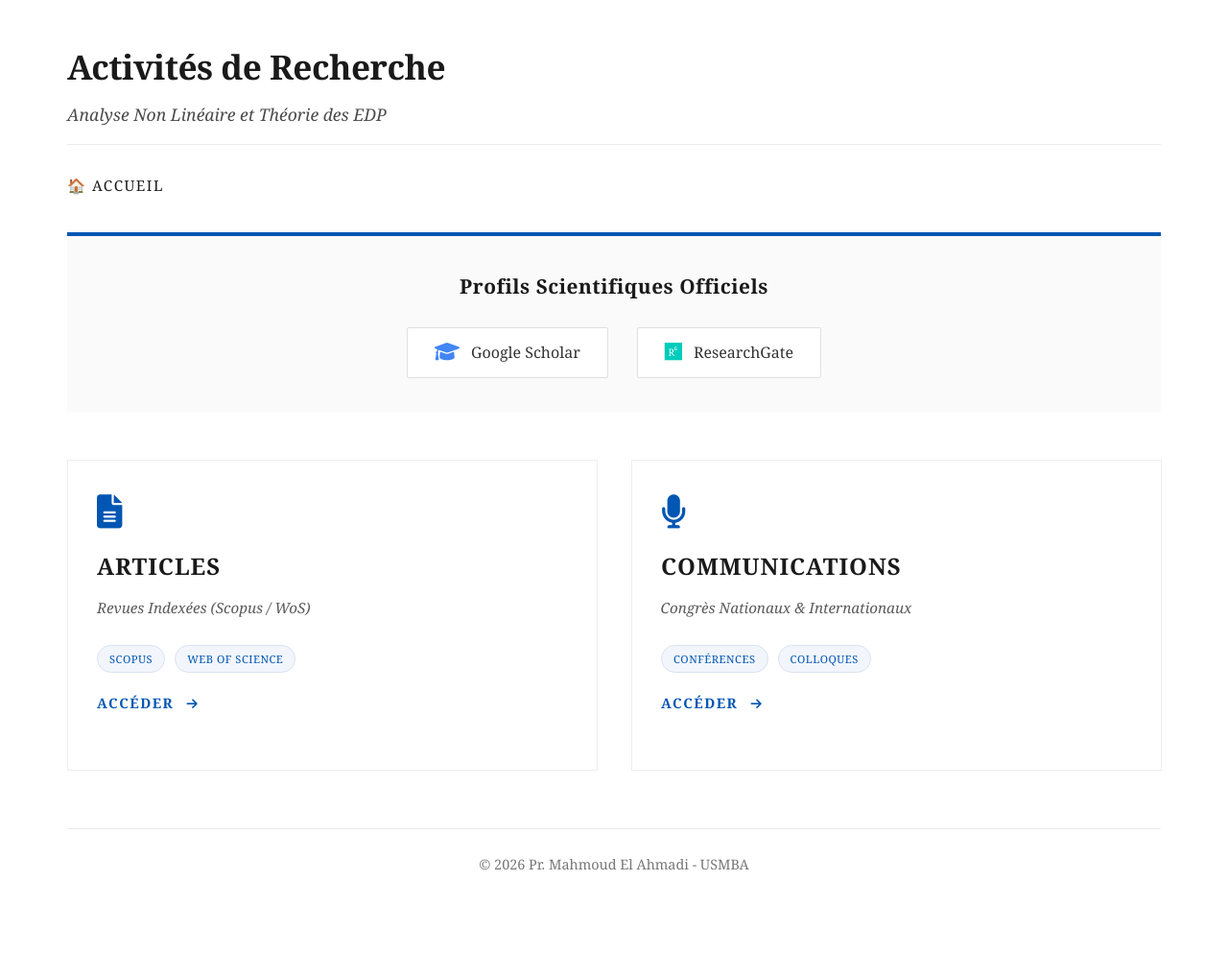
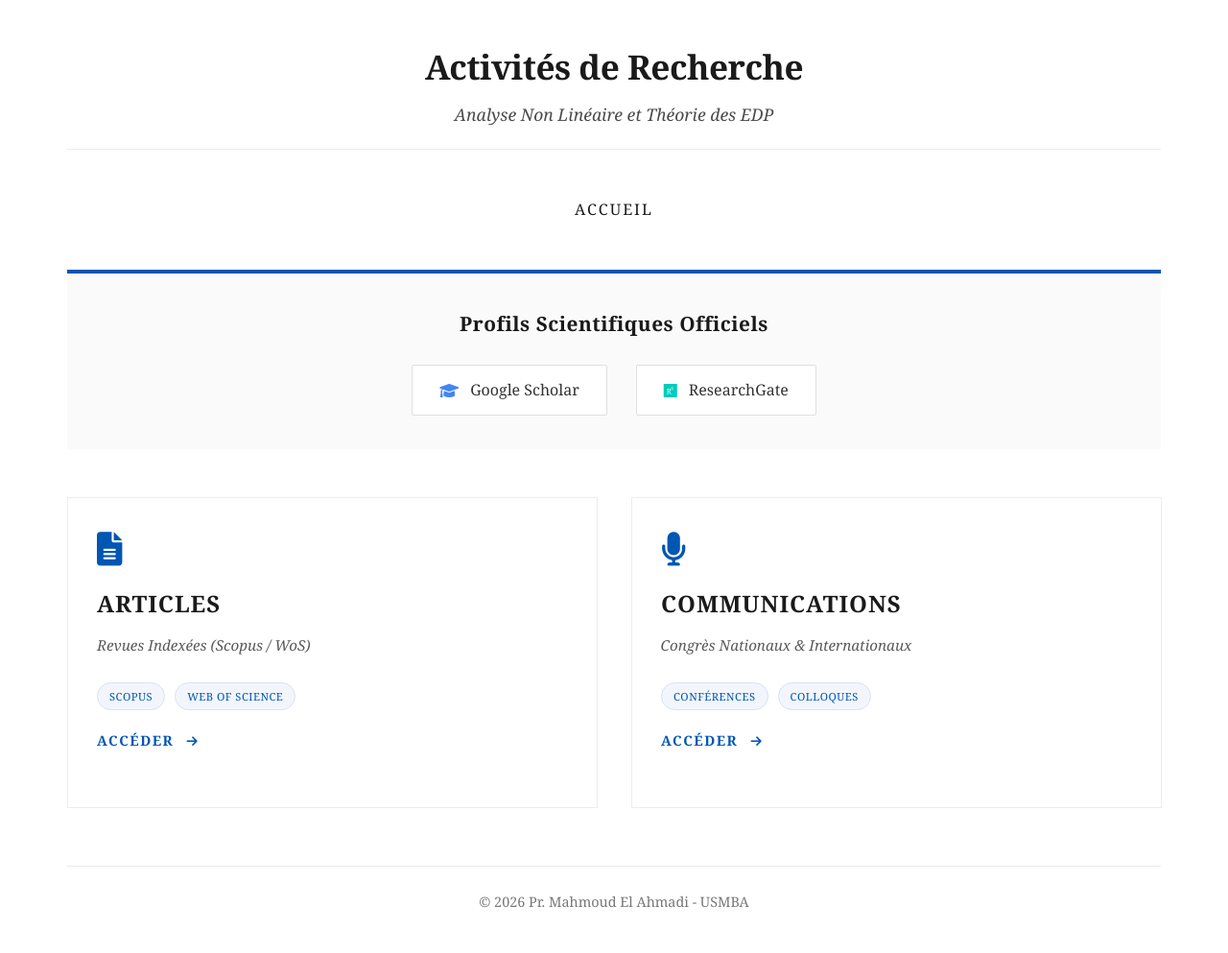
Before and after one commit to mahmoudmath/mahmoudmath.github.io, a Jekyll site: the page recherche.html, which Jekyll copies as it is, in a window 1280 px wide. Shown: the whole page at 96% size. Built offline with Jekyll 4.4.1, drawn with Linux system fonts in a browser that asks for light colours; before the commit the page ends 953 px from its top, so only the background shows below that.

Commit message:
Update recherche.html

```diff
--- a/recherche.html
+++ b/recherche.html
@@ -38,11 +38,12 @@ j=d.createElement(s),dl=l!='dataLayer'?'&l='+l:'';j.async=true;j.src=
             padding: 40px 30px;
         }
 
-        /* Header inchangé */
+        /* Header */
         .professor-header {
-            margin-bottom: 20px;
-            padding-bottom: 15px;
+            margin-bottom: 40px;
+            padding-bottom: 20px;
             border-bottom: 1px solid #eaeaea;
+            text-align: center;
         }
 
         .professor-name {
@@ -60,34 +61,36 @@ j=d.createElement(s),dl=l!='dataLayer'?'&l='+l:'';j.async=true;j.src=
             font-style: italic;
         }
 
-        /* Navigation inchangée */
+        /* Navigation centrée */
         .academic-nav {
-            margin: 25px 0 30px;
+            margin: 30px 0 40px;
+            text-align: center;
         }
 
         .academic-nav a {
             text-decoration: none;
             color: #1a1a1a;
-            font-size: 0.95rem;
+            font-size: 1rem;
             text-transform: uppercase;
-            letter-spacing: 1.5px;
+            letter-spacing: 2px;
             font-weight: 500;
-            padding: 5px 0;
-            transition: color 0.2s;
+            padding: 8px 25px;
+            transition: all 0.2s;
             display: inline-block;
+            border: 1px solid transparent;
         }
 
         .academic-nav a:hover {
             color: #0056b3;
+            border-bottom: 1px solid #0056b3;
         }
 
-        /* Section profils - amélioration légère */
+        /* Section profils */
         .presentation {
             background-color: #fafafa;
             padding: 35px 30px;
             margin-bottom: 50px;
             border-top: 4px solid #0056b3;
-            border-left: none;
             text-align: center;
         }
 
@@ -127,11 +130,7 @@ j=d.createElement(s),dl=l!='dataLayer'?'&l='+l:'';j.async=true;j.src=
             box-shadow: 0 4px 10px rgba(0,0,0,0.02);
         }
 
-        .btn-scientific i {
-            font-size: 1.3em;
-        }
-
-        /* Grille ressources - amélioration style */
+        /* Grille ressources */
         .resources-grid {
             display: grid;
             grid-template-columns: repeat(2, 1fr);
@@ -260,18 +258,18 @@ j=d.createElement(s),dl=l!='dataLayer'?'&l='+l:'';j.async=true;j.src=
 height="0" width="0" style="display:none;visibility:hidden"></iframe></noscript>
 <!-- End Google Tag Manager (noscript) -->
     <div class="container">
-        <!-- Header inchangé -->
+        <!-- Header centré -->
         <header class="professor-header" data-aos="fade-down">
             <div class="professor-name">Activités de Recherche</div>
             <div class="professor-title">Analyse Non Linéaire et Théorie des EDP</div>
         </header>
 
-        <!-- Navigation inchangée -->
+        <!-- Navigation ACCUEIL centrée -->
         <nav class="academic-nav" data-aos="fade-up">
-            <a href="index.html">🏠 ACCUEIL</a>
+            <a href="index.html">ACCUEIL</a>
         </nav>
 
-        <!-- Section profils - inchangée structure -->
+        <!-- Section profils scientifiques -->
         <div class="presentation" data-aos="fade-up">
             <h3>Profils Scientifiques Officiels</h3>
             <div class="research-links">
@@ -284,7 +282,7 @@ height="0" width="0" style="display:none;visibility:hidden"></iframe></noscript>
             </div>
         </div>
 
-        <!-- Grille ressources - améliorée -->
+        <!-- Grille ressources -->
         <div class="resources-grid">
             <!-- ARTICLES -->
             <a href="articles.html" class="resource-card" data-aos="zoom-in">
@@ -311,7 +309,7 @@ height="0" width="0" style="display:none;visibility:hidden"></iframe></noscript>
             </a>
         </div>
 
-        <!-- Footer inchangé -->
+        <!-- Footer -->
         <footer class="professor-footer">
             <div class="signature">
                 <p>© 2026 Pr. Mahmoud El Ahmadi - USMBA</p>
```
Also changed, not shown: other parts of recherche.html (+2 -3 lines).
